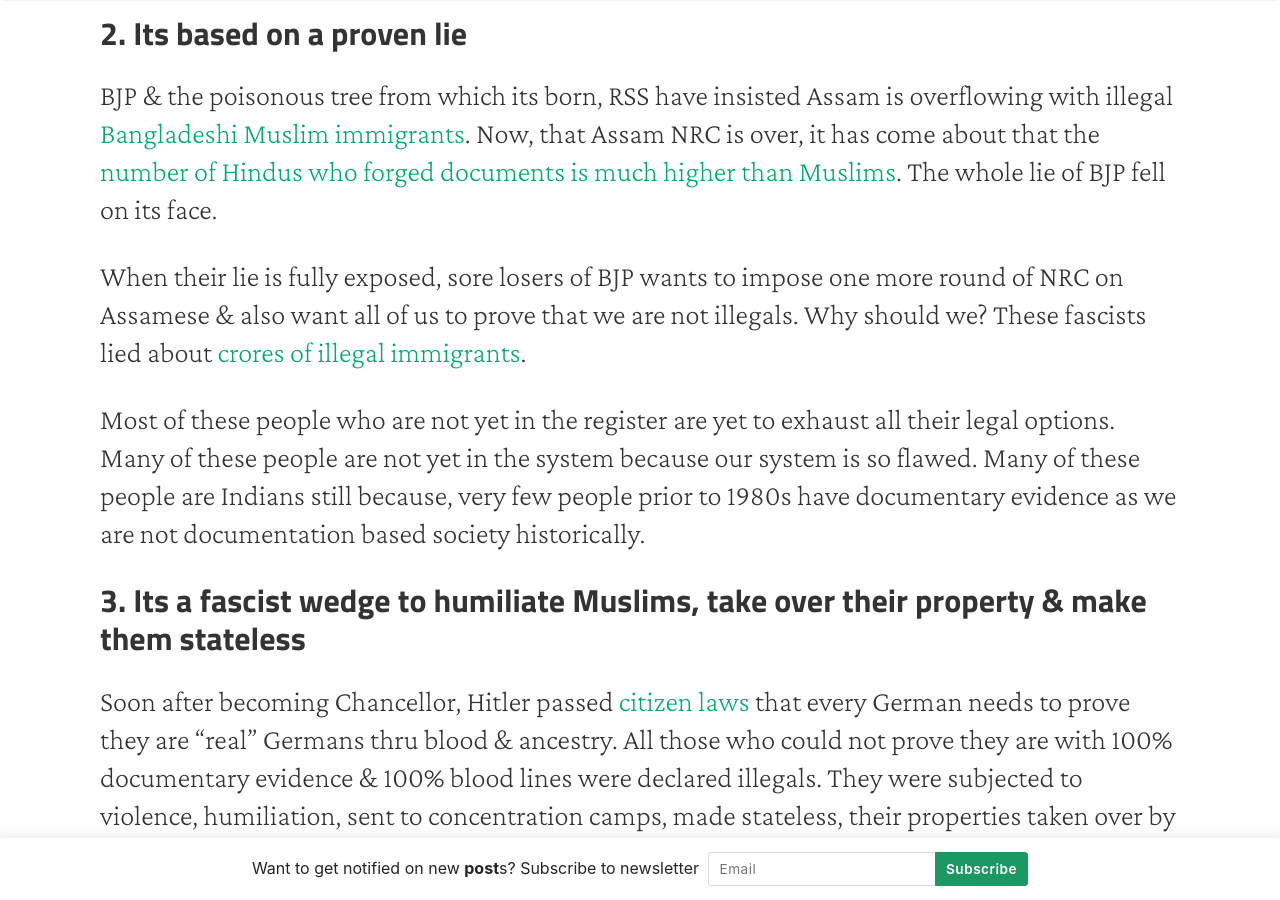
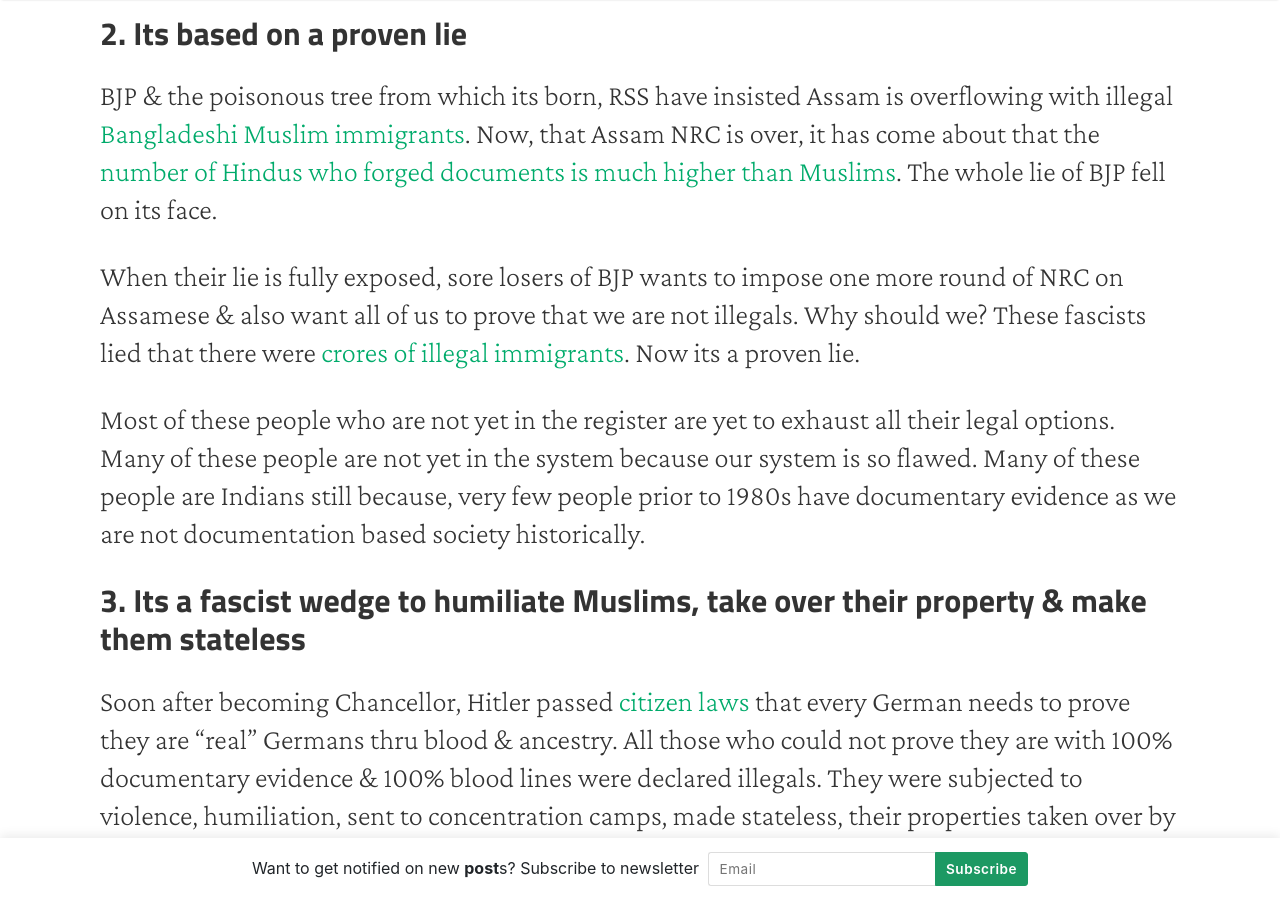
Before and after one commit to thekalinga/thekalinga.in, a Jekyll site: the page built from _posts/2019-11-24-why-fascist-nrc-should-be-opposed/2019-11-24-why-fascist-nrc-should-be-opposed.md, in a window 1280 px wide and 900 px high, scrolled down 3523 px. Built offline with Jekyll 4.4.1, drawn with Linux system fonts in a browser that asks for light colours; nearby versions of some CDN libraries.

Commit message:
fixed minor issue

```diff
--- a/_posts/2019-11-24-why-fascist-nrc-should-be-opposed/2019-11-24-why-fascist-nrc-should-be-opposed.md
+++ b/_posts/2019-11-24-why-fascist-nrc-should-be-opposed/2019-11-24-why-fascist-nrc-should-be-opposed.md
@@ -95,7 +95,8 @@
 
 When their lie is fully exposed, sore losers of BJP wants to impose one more round of NRC on Assamese & also want all of us to prove that we are not illegals.
 Why should we?
-These fascists lied about [crores of illegal immigrants](https://www.outlookindia.com/magazine/story/india-news-even-hindus-are-illegal-immigrants-in-assams-ambitious-national-register-of-citizens-bjp-on-backfoot/302099).
+These fascists lied that there were [crores of illegal immigrants](https://www.outlookindia.com/magazine/story/india-news-even-hindus-are-illegal-immigrants-in-assams-ambitious-national-register-of-citizens-bjp-on-backfoot/302099).
+Now its a proven lie.
 
 Most of these people who are not yet in the register are yet to exhaust all their legal options.
 Many of these people are not yet in the system because our system is so flawed.
```
